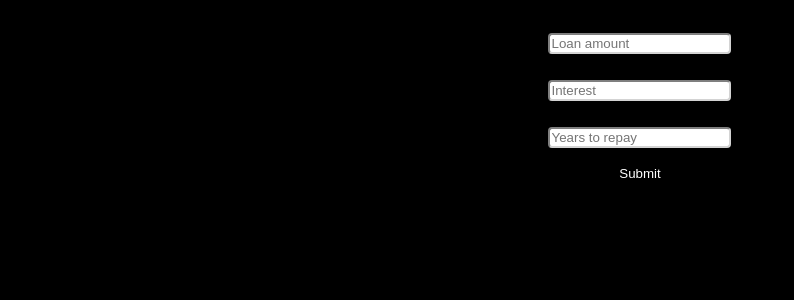
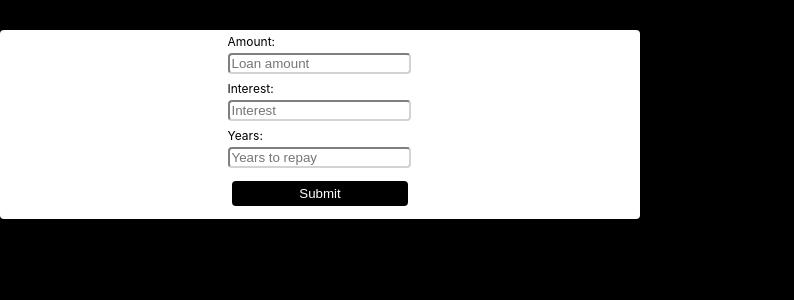
Before and after one commit to suzanamelomoraes/loan-calculator-react-hooks, a React (Create React App) app: page / in a window 1280 px wide. Shown: the top 300 px of the page, without its empty margins (0-794 px from the left). Built offline with nearby package versions, Linux system fonts and the light colour scheme.

Commit message:
refactor CSS

```diff
--- a/src/App.css
+++ b/src/App.css
@@ -25,7 +25,7 @@
   justify-content: center;
 }
 
-.container {
+.myform {
   display: flex;
   flex-direction: column;
   align-items: center;
@@ -33,12 +33,6 @@
   width: 50%;
   border-radius: 4px;
   margin-top: 30px;
-}
-
-.myform {
-  display: flex;
-  flex-direction: column;
-  align-items: center;
 }
 
 .form-items {
@@ -53,7 +47,7 @@
   color: white;
   border: none;
   margin: 10px 0;
-  padding: 5px;
+  padding: 5px 10px;
   cursor: pointer;
 }
 
```
